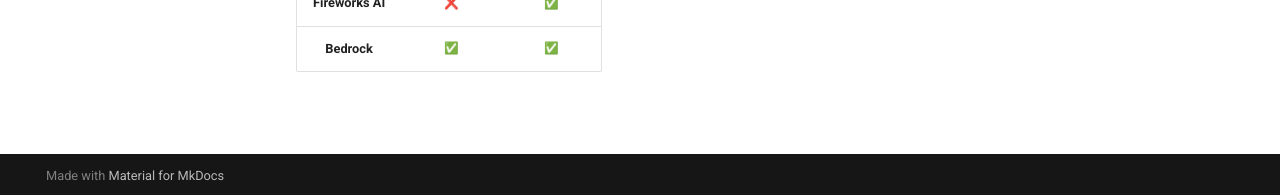
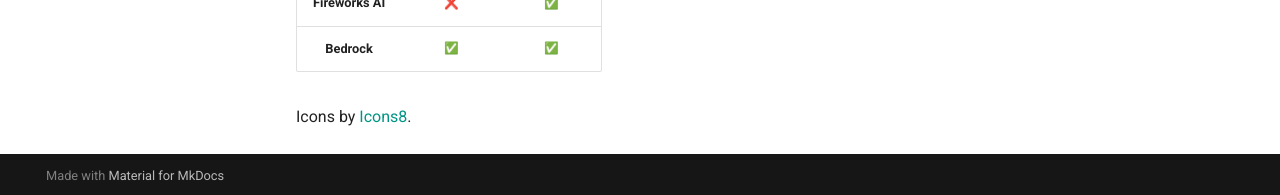
Before and after one commit to ShantanuT01/dactyl_generation, an MkDocs documentation site: the page built from docs/index.md, in a window 1280 px wide and 1145 px high. Shown: the part 947-1142 px from the top of the window. Built offline with MkDocs 1.6.1 and Material for MkDocs 9.7.7, drawn with Linux system fonts in a browser that asks for light colours; emoji names are drawn with the system emoji font.

Commit message:
Update index.md
Add image citation.

```diff
--- a/docs/index.md
+++ b/docs/index.md
@@ -26,3 +26,6 @@ We support batch inference for some providers. Batch inference often gives a 50%
 |    **Gemini**    |     :x:      | :white_check_mark: |
 | **Fireworks AI** |    :x:       | :white_check_mark: |
 |    **Bedrock**   |     :white_check_mark:      | :white_check_mark: |
+
+
+Icons by [Icons8](https://icons8.com/).
```
